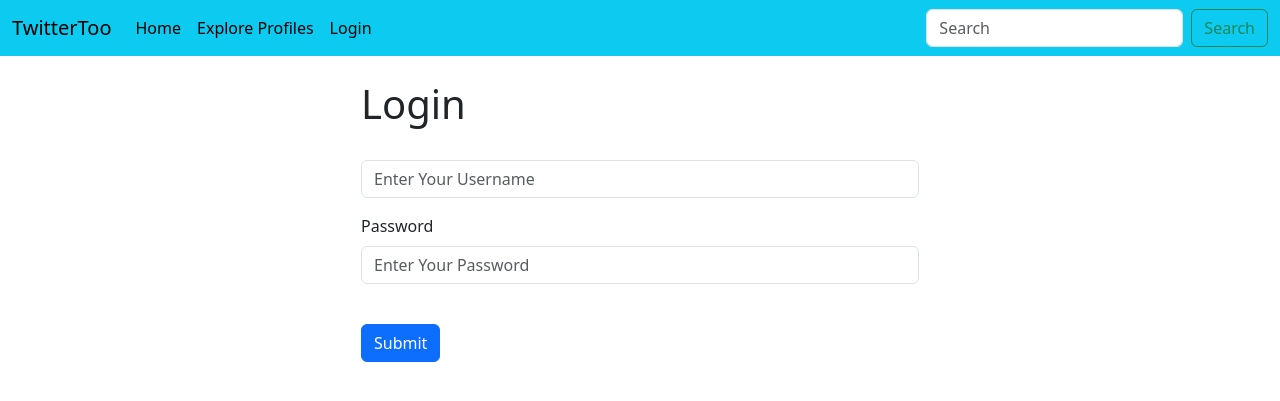
After one commit to GrzegorzWitkowski1/TwitterTwo, a Django app: page /login/ in a window 1280 px wide. The commit adds this page. Shown: the top 401 px of the page. Run offline with Django 4.2, Linux system fonts and the light colour scheme.

Commit message:
feat: added login and logut

```diff
--- /dev/null
+++ b/TwitterTwo/TwitterToo/templates/login.html
@@ -0,0 +1,28 @@
+{% extends 'base.html' %}
+
+{% block content %}
+  {% if user.is_authenticated %}
+    <h1>
+      You're Already Logged In!
+    </h1>
+  {% else %}
+    <div class="col-md-6 offset-md-3">
+      <h1>
+        Login
+      </h1>
+      <br>
+      <form method='POST' action="{% url 'login' %}">
+        {% csrf_token %}
+        <div class="mb-3">
+          <input type="text" class="form-control" name="username" placeholder="Enter Your Username">
+        </div>
+        <div class="mb-3">
+          <label for="exampleInputPassword1" class="form-label">Password</label>
+          <input type="password" class="form-control" name="password" placeholder="Enter Your Password">
+        </div>
+        <br>
+        <button type="submit" class="btn btn-primary">Submit</button>
+      </form>
+    </div>
+  {% endif %}
+{% endblock %}
--- a/TwitterTwo/TwitterToo/templates/navbar.html
+++ b/TwitterTwo/TwitterToo/templates/navbar.html
@@ -22,6 +22,17 @@
               Profile
             </a>
           </li>
+          <li class="nav-item">
+            <a class="nav-link active" aria-current="page" href="{% url 'logout' %}">
+              Logout
+            </a>
+          </li>
+        {% else %}
+        <li class="nav-item">
+          <a class="nav-link active" aria-current="page" href="{% url 'login' %}">
+            Login
+          </a>
+        </li>
         {% endif %}
       </ul>
       <form class="d-flex" role="search">
--- a/TwitterTwo/TwitterToo/urls.py
+++ b/TwitterTwo/TwitterToo/urls.py
@@ -5,4 +5,6 @@ urlpatterns = [
     path('', views.home, name='home'),
     path('explore_profiles/', views.explore_profiles, name='explore_profiles'),
     path('profile/<int:pk>', views.profile, name='profile'),
+    path('login/', views.login_user, name='login'),
+    path('logout', views.logout_user, name='logout')
 ]
--- a/TwitterTwo/TwitterToo/views.py
+++ b/TwitterTwo/TwitterToo/views.py
@@ -2,6 +2,8 @@ from django.shortcuts import render, redirect
 from django.contrib import messages
 from .models import Profile, Tweet
 from .forms import TweetForm
+from django.contrib.auth import authenticate, login, logout
+
 
 def home(request):
     if request.user.is_authenticated:
@@ -55,3 +57,28 @@ def explore_profiles(request):
     else:
         messages.success(request, ('You must be logged in to view this page!'))
         return redirect('home')
+
+
+def login_user(request):
+    if request.method == 'POST':
+        username = request.POST['username']
+        password = request.POST['password']
+        user = authenticate(request, username=username, password=password)
+
+        if user is not None:
+            login(request, user)
+            messages.success(request, ('You have been logged in!'))
+            return redirect('home')
+
+        else:
+            messages.success(request, ('There was an error logging in!'))
+            return redirect('login')
+
+    else:
+        return render(request, 'login.html', {})
+
+
+def logout_user(request):
+    logout(request)
+    messages.success(request, ('You have been logged out!'))
+    return redirect('home')
```
Also changed, not shown: TwitterTwo/db.sqlite3.
